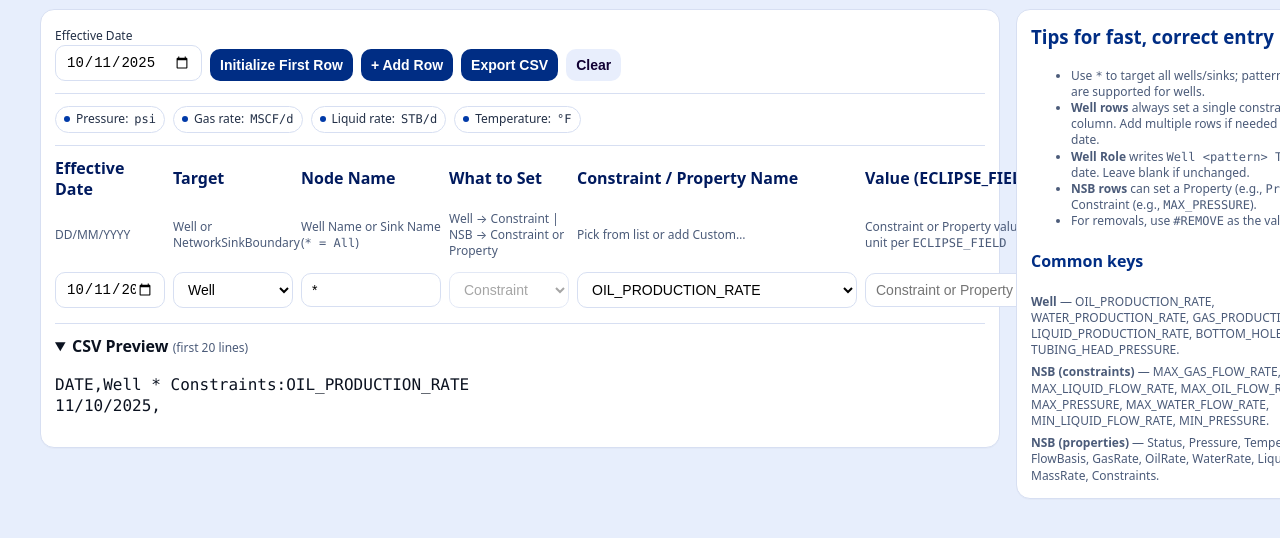
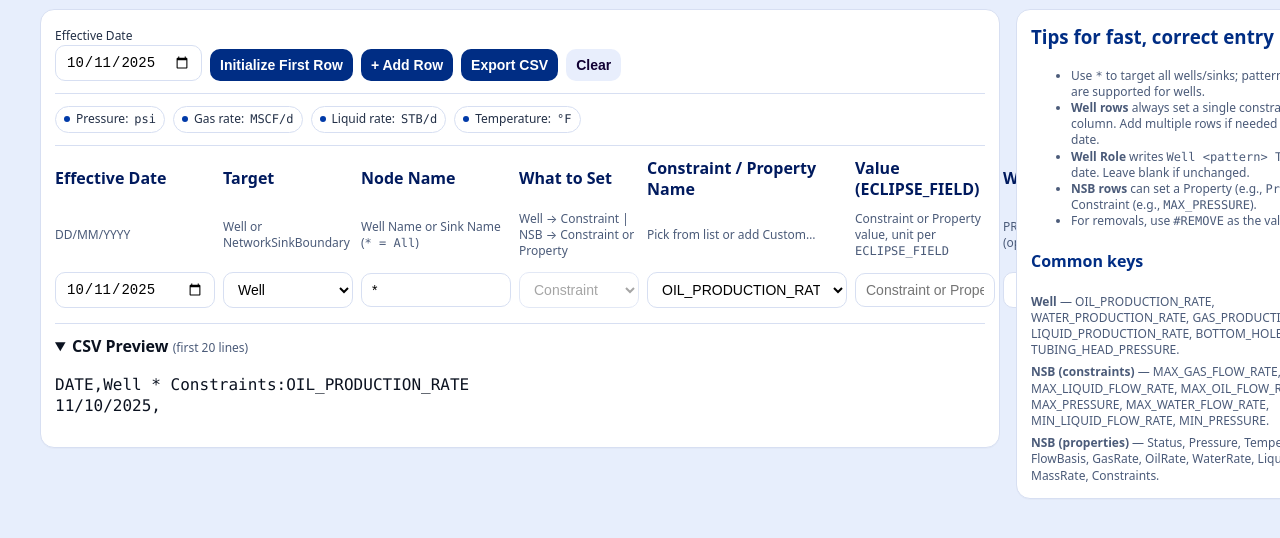
Before and after one commit to pmachado333/Simulation_Logic, a plain HTML site: page index.html in a window 1280 px wide. Shown: the part 92-630 px from the top of the page. Drawn offline with Linux system fonts and the light colour scheme.

Commit message:
a little of improvement

```diff
--- a/index.html
+++ b/index.html
@@ -32,14 +32,16 @@
     /* Columns: Date | Target | Name | What | Key | Value | WellType | Action */
     .row{
       display:grid;
-      grid-template-columns: 110px 120px 140px 120px minmax(280px,1fr) minmax(180px,1fr) 160px 96px;
+      grid-template-columns: 160px 130px 150px 120px minmax(200px,1fr) 140px 160px 96px;
       gap:8px;margin-bottom:8px;align-items:center
     }
-    .row > *{min-width:0} /* critical to stop overflow */
+    .row > *{min-width:0} /* stop overflow */
     .row-head{font-weight:700;color:var(--slb-900)}
     .row-help{font-size:12px;color:var(--ink-500)}
     .row-help>div{padding:2px 0}
     .row input,.row select{width:100%}
+    /* Make date digits readable and ensure full date shows */
+    .row input[type="date"]{font-variant-numeric: tabular-nums;}
 
     .mono{font-family:ui-monospace,SFMono-Regular,Menlo,Consolas,"Liberation Mono",monospace}
     pre{white-space:pre-wrap}
```
